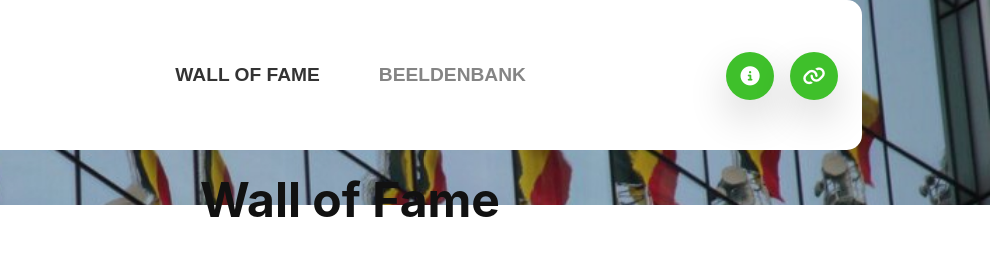
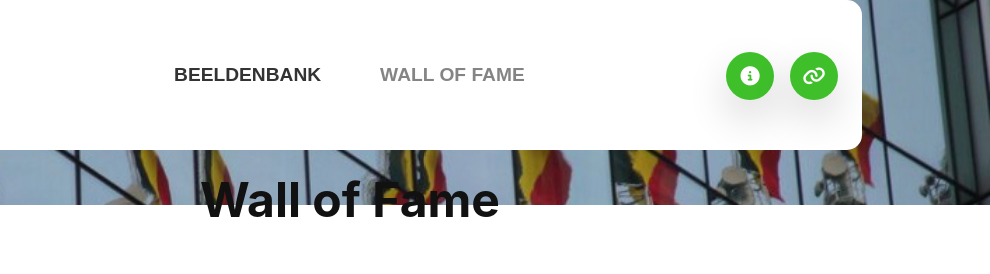
Before and after one commit to EHB-MCT/fullprojects2-bruksel-bruksel3, a plain HTML site: page wall-of-fame.html in a window 1280 px wide. Shown: the top 274 px of the page, 290-1280 px from the left. Drawn offline with Linux system fonts and the light colour scheme.

Commit message:
Wall of fame edited

```diff
--- a/wall-of-fame.html
+++ b/wall-of-fame.html
@@ -23,8 +23,8 @@
         <a href="#"
           ><img src="assets/logo_high res.png" alt="logo" class="logo"
         /></a>
-        <a href="index.html"><h2 class="title2">BEELDENBANK</h2></a>
-        <a href="#"><h2 class="title1">WALL OF FAME</h2></a>
+        <a href="#"><h2 class="title2">WALL OF FAME</h2></a>
+        <a href="index.html"><h2 class="title1">BEELDENBANK</h2></a>
         <div class="header-actions">
           <a href="#" class="icon-button" aria-label="info"
             ><i class="fa-solid fa-circle-info"></i
```
